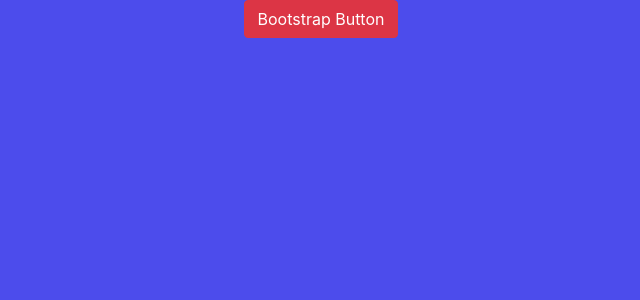
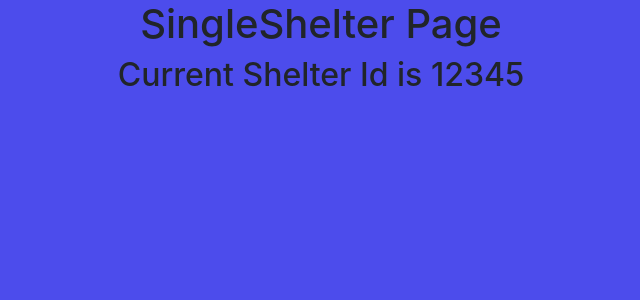
Before and after one commit to jbkey2015/animal-rescue, a React (Create React App) app: page /shelter/12345 in a window 1280 px wide. Shown: the top 300 px of the page, without its empty margins (319-959 px from the left). Built offline with nearby package versions, Linux system fonts and the light colour scheme.

Commit message:
routes are working

```diff
--- a/src/App/App.js
+++ b/src/App/App.js
@@ -1,12 +1,43 @@
 import React from 'react';
+import {
+  BrowserRouter as Router, Route, Redirect, Switch,
+} from 'react-router-dom';
 import './App.scss';
 
-function App() {
-  return (
-    <div className="App">
-      <button className="btn btn-danger">Bootstrap Button</button>
-    </div>
-  );
+import Home from '../components/pages/Home/Home';
+import Auth from '../components/pages/Auth/Auth';
+import SingleShelter from '../components/pages/SingleShelter/SingleShelter';
+
+
+const PublicRoute = ({ component: Component, authed, ...rest }) => {
+  const routeChecker = (props) => (authed === false ? <Component {...props} {...rest}/> : <Redirect to={{ pathname: '/', state: { from: props.location } }} />);
+  return <Route {...rest} render={(props) => routeChecker(props)} />;
+};
+const PrivateRoute = ({ component: Component, authed, ...rest }) => {
+  const routeChecker = (props) => (authed === true ? <Component {...props} {...rest}/> : <Redirect to={{ pathname: '/auth', state: { from: props.location } }} />);
+  return <Route {...rest} render={(props) => routeChecker(props)} />;
+};
+
+
+class App extends React.Component {
+  state = {
+    authed: true,
+  }
+
+  render() {
+    const { authed } = this.state;
+    return (
+      <div className="App">
+        <Router>
+          <Switch>
+            <PrivateRoute path="/" exact component={Home} authed={authed}/>
+            <PublicRoute path="/auth" exact component={Auth} authed={authed}/>
+            <PrivateRoute path="/shelter/:shelterId" exact component={SingleShelter} authed={authed}/>
+          </Switch>
+        </Router>
+      </div>
+    );
+  }
 }
 
 export default App;
--- /dev/null
+++ b/src/components/pages/Auth/Auth.js
@@ -0,0 +1,15 @@
+import React from 'react';
+
+import './Auth.scss';
+
+class Auth extends React.Component {
+  render() {
+    return (
+      <div className="Auth">
+        <h1>Auth Page</h1>
+      </div>
+    );
+  }
+}
+
+export default Auth;
--- /dev/null
+++ b/src/components/pages/Auth/Auth.scss
@@ -0,0 +1,3 @@
+.Auth {
+  display: block;
+}
--- /dev/null
+++ b/src/components/pages/Home/Home.js
@@ -0,0 +1,18 @@
+import React from 'react';
+import { Link } from 'react-router-dom';
+
+import './Home.scss';
+
+class Home extends React.Component {
+  render() {
+    const shelterId = '12345';
+    return (
+      <div className="Home">
+        <h1>Home Page</h1>
+        <Link className="btn btn-secondary" to={`/shelter/${shelterId}`}>Single Shelter Page</Link>
+      </div>
+    );
+  }
+}
+
+export default Home;
--- /dev/null
+++ b/src/components/pages/Home/Home.scss
@@ -0,0 +1,3 @@
+.Auth {
+  display: block;
+}
--- /dev/null
+++ b/src/components/pages/SingleShelter/SingleShelter.js
@@ -0,0 +1,17 @@
+import React from 'react';
+
+import './SingleShelter.scss';
+
+class SingleShelter extends React.Component {
+  render() {
+    const { shelterId } = this.props.match.params;
+    return (
+      <div className="SingleShelter">
+        <h1>SingleShelter Page</h1>
+        <h2>Current Shelter Id is {shelterId}</h2>
+      </div>
+    );
+  }
+}
+
+export default SingleShelter;
--- /dev/null
+++ b/src/components/pages/SingleShelter/SingleShelter.scss
@@ -0,0 +1,3 @@
+.Auth {
+  display: block;
+}
```
